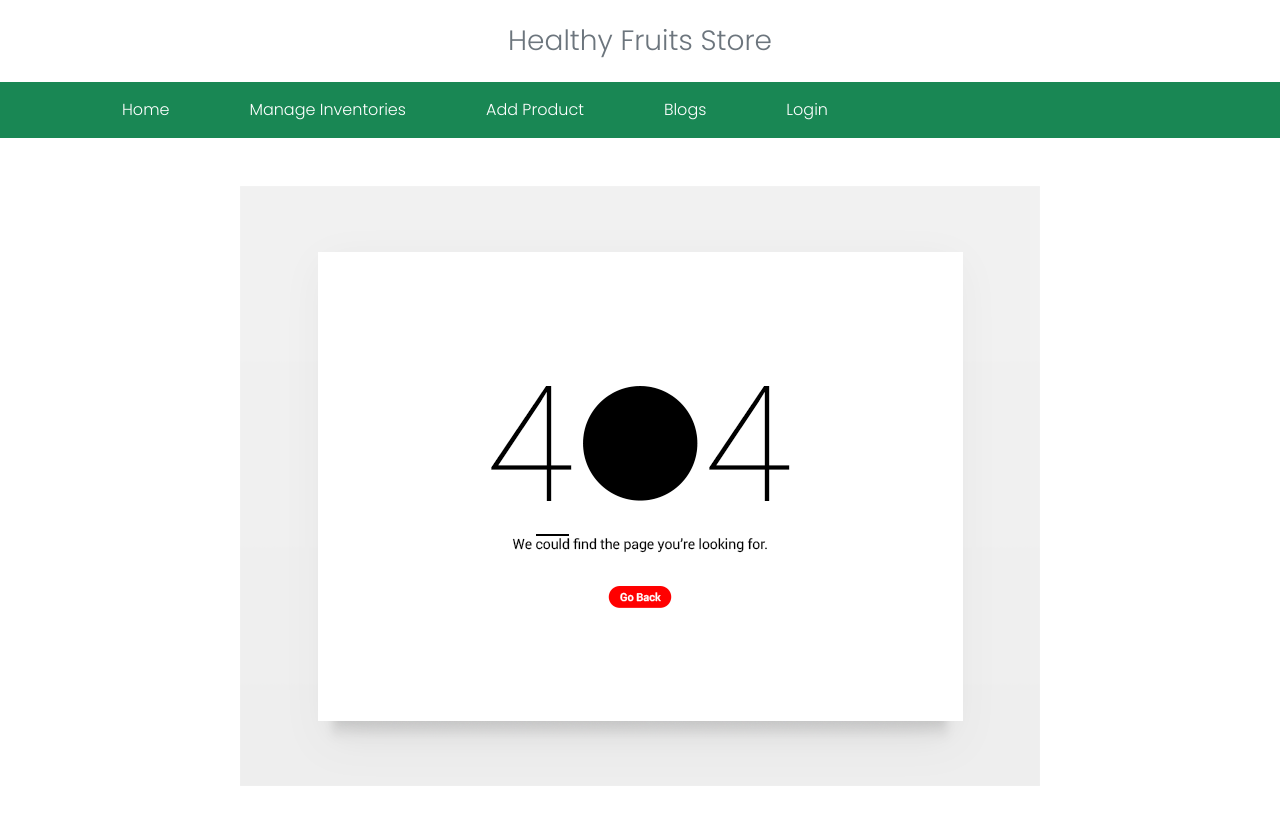
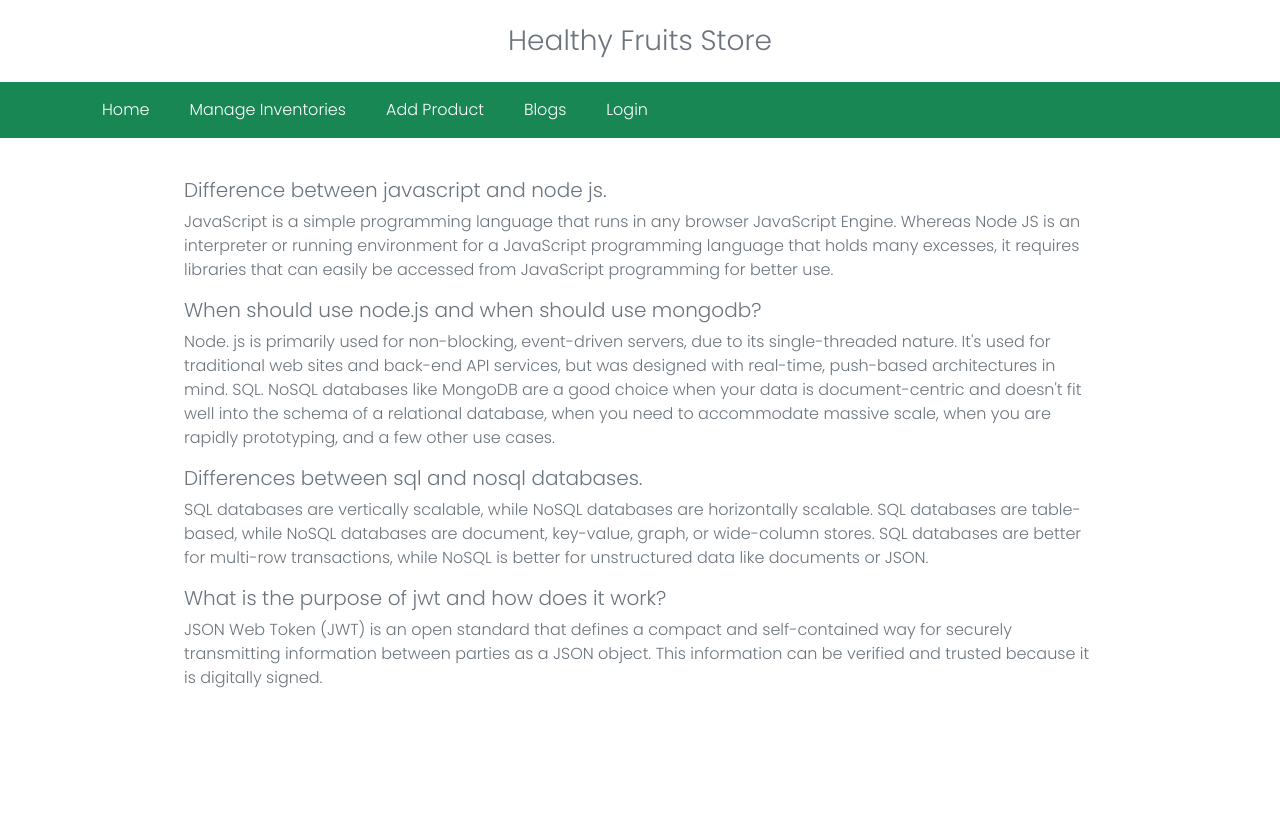
Before and after one commit to SunjatunRuna/warehouse-website, a React (Create React App) app: page /blogs in a window 1280 px wide. Shown: the top 824 px of the page. After the commit the page ends 800 px from the top, so only its background shows below. Built offline with nearby package versions, Linux system fonts and the light colour scheme; no server answers; a web font is replaced by a local one.

Commit message:
update blog page

```diff
--- a/src/App.js
+++ b/src/App.js
@@ -1,6 +1,7 @@
 import { Route, Routes } from 'react-router-dom';
 import './App.css';
 import AddProduct from './component/AddProduct/AddProduct';
+import Blogs from './component/Blogs/Blogs';
 import Error from './component/Error/Error';
 import Header from './component/Header/Header';
 import Home from './component/Home/Home';
@@ -20,6 +21,7 @@ function App() {
           <Route path='/home' element={<Home/>}></Route>
           <Route path='/login' element={<Login/>}></Route>
           <Route path='/signup' element={<Signup/>}></Route>
+          <Route path='/blogs' element={<Blogs />}></Route>
           <Route path='/inventory/:id' element={<RequireAuth><Inventory/></RequireAuth> }></Route>
           <Route path='/product' element={<RequireAuth><ManageInventories/></RequireAuth>}></Route>
           <Route path='/add' element={<AddProduct />}></Route>
--- a/src/component/Blogs/Blogs.js
+++ b/src/component/Blogs/Blogs.js
@@ -2,8 +2,31 @@ import React from 'react';
 
 const Blogs = () => {
     return (
-        <div>
-            this is blog page
+        <div className='w-75 mx-auto text-start text-secondary p-4 my-3'>
+            <h5>Difference between javascript and node js.</h5>
+            <p>JavaScript is a simple programming language that runs in any browser
+                JavaScript Engine. Whereas Node JS is an interpreter or running environment
+                for a JavaScript programming language that holds many excesses,
+                it requires libraries that can easily be accessed from JavaScript programming
+                for better use.</p>
+            <h5>When should use node.js and when should use mongodb?</h5>
+            <p>Node. js is primarily used for non-blocking, event-driven servers,
+                due to its single-threaded nature. It's used for traditional web sites and
+                back-end API services, but was designed with real-time, push-based architectures
+                in mind. SQL. NoSQL databases like MongoDB are a good choice
+                when your data is document-centric and doesn't fit well into
+                the schema of a relational database, when you need to accommodate massive scale,
+                when you are rapidly prototyping, and a few other use cases.</p>
+            <h5>Differences between sql and nosql databases.</h5>
+            <p>SQL databases are vertically scalable, while NoSQL databases are horizontally
+                scalable. SQL databases are table-based, while NoSQL databases are document,
+                key-value, graph, or wide-column stores. SQL databases are better for multi-row
+                transactions, while NoSQL is better for unstructured data like documents or
+                JSON.</p>
+            <h5>What is the purpose of jwt and how does it work?</h5>
+            <p>JSON Web Token (JWT) is an open standard that defines a compact and self-contained
+                way for securely transmitting information between parties as a JSON object.
+                This information can be verified and trusted because it is digitally signed.</p>
         </div>
     );
 };
--- a/src/component/Header/Header.css
+++ b/src/component/Header/Header.css
@@ -1,5 +1,5 @@
 .menu{
     text-decoration: none;
-    padding: 40px;
+    padding: 20px;
     color: white;
 }
--- a/src/component/Inventory/Inventory.js
+++ b/src/component/Inventory/Inventory.js
@@ -48,6 +48,7 @@ const Inventory = () => {
                     <ul>
                         <li>Per kg price: {data.price}</li>
                         <li>{data.description}</li>
+                        <li>Supplier: {data.supplier}</li>
                         <li>Quantity: {data.quantity}</li>
                     </ul>
                     <button onClick={() => updateQuantity(data._id)} className='border-0 rounded mx-2 px-4'>EDIT</button>
```
